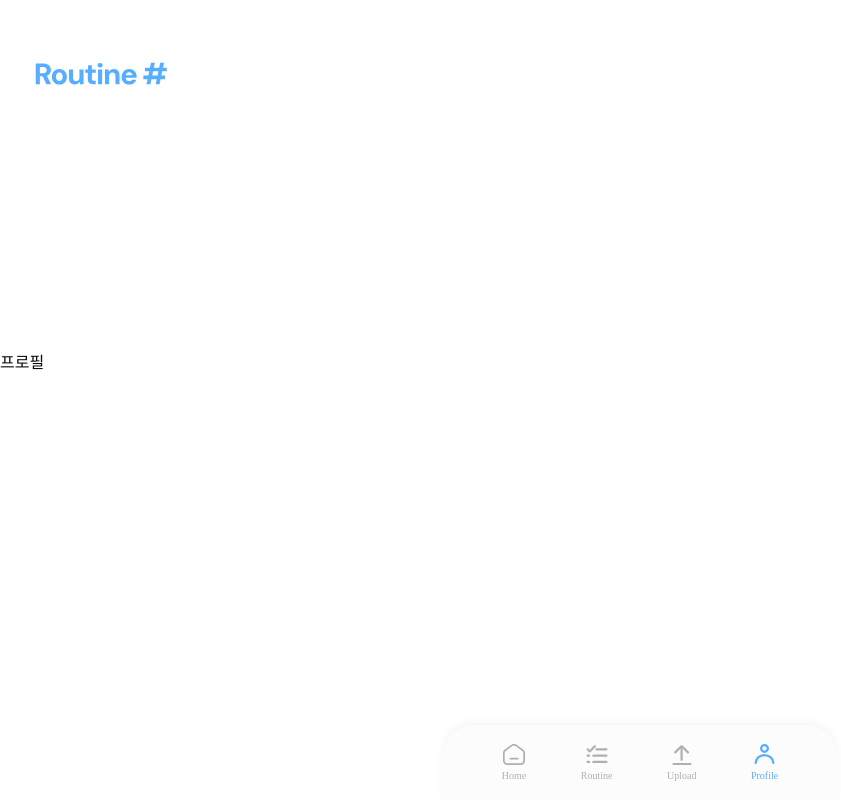
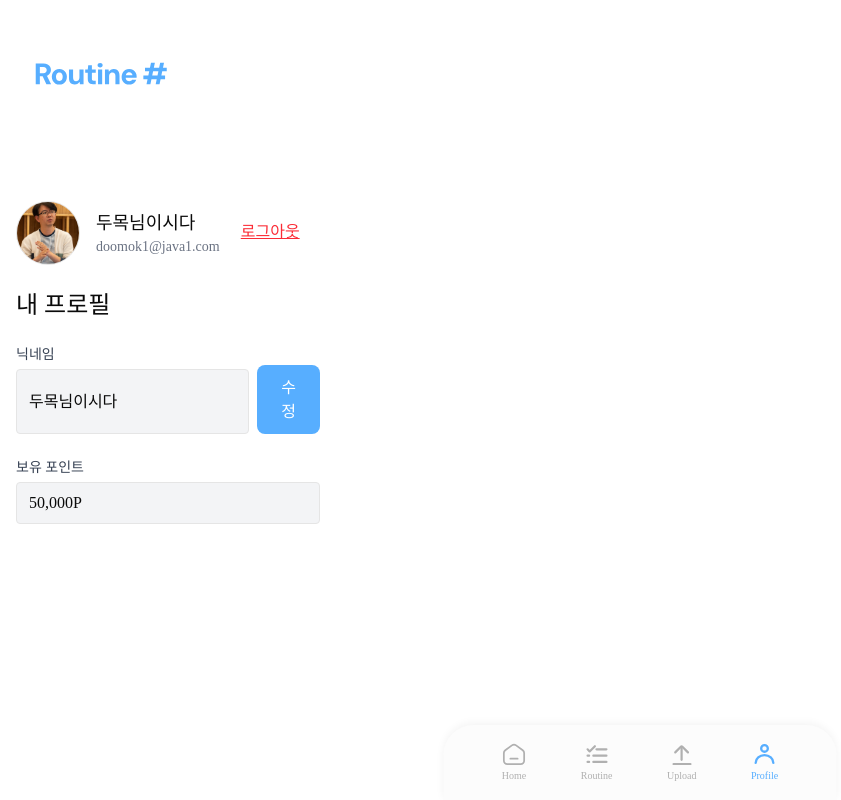
Before and after one commit to yS2h/routine-shop, a React (Vite) app in the folder frontend/: page /profile in a window 1280 px wide. Shown: the whole page, without its empty margins (0-841 px from the left). Built offline with nearby package versions, Linux system fonts and the light colour scheme.

Commit message:
feat: 프로필 페이지 UI

```diff
--- a/frontend/src/pages/Profile/index.tsx
+++ b/frontend/src/pages/Profile/index.tsx
@@ -1,3 +1,61 @@
+import { useState } from "react";
+
 export default function Profile() {
-  return <div> 프로필</div>
+  const [nickname, setNickname] = useState("두목님이시다");
+  const [editing, setEditing] = useState(false);
+  const email = "doomok1@java1.com";
+  const point = 50000;
+
+  const handleEditToggle = () => {
+    setEditing((prev) => !prev);
+  };
+
+  const handleNicknameChange = (e: React.ChangeEvent<HTMLInputElement>) => {
+    setNickname(e.target.value);
+  };
+
+  return (
+    <div className="p-4 space-y-6">
+      <div className="flex items-center justify-between">
+        <div className="flex items-center gap-4">
+          <img
+            src="/default-profile.png"
+            alt="프로필 이미지"
+            className="w-16 h-16 rounded-full object-cover border"
+          />
+          <div>
+            <p className="text-lg font-semibold">{nickname}</p>
+            <p className="text-sm text-gray-500">{email}</p>
+          </div>
+        </div>
+        <button className="text-sm text-red-500 underline">로그아웃</button>
+      </div>
+      <h2 className="text-2xl font-bold">내 프로필</h2>
+      <div>
+        <label className="block text-sm font-medium text-gray-700">닉네임</label>
+        <div className="flex gap-2">
+          <input
+            type="text"
+            value={nickname}
+            onChange={handleNicknameChange}
+            readOnly={!editing}
+            className={`mt-1 w-full border rounded px-3 py-2 ${editing ? "" : "bg-gray-100"}`}
+          />
+          <button
+            onClick={handleEditToggle}
+            className="px-4 py-2 text-white rounded"
+            style={{ backgroundColor: '#57aeff' }}
+          >
+            {editing ? "저장" : "수정"}
+          </button>
+        </div>
+      </div>
+      <div>
+        <label className="block text-sm font-medium text-gray-700">보유 포인트</label>
+        <div className="mt-1 px-3 py-2 border rounded bg-gray-100">
+          {point.toLocaleString()}P
+        </div>
+      </div>
+    </div>
+  );
 }
```
Also changed, not shown: frontend/public/default-profile.png (added).
